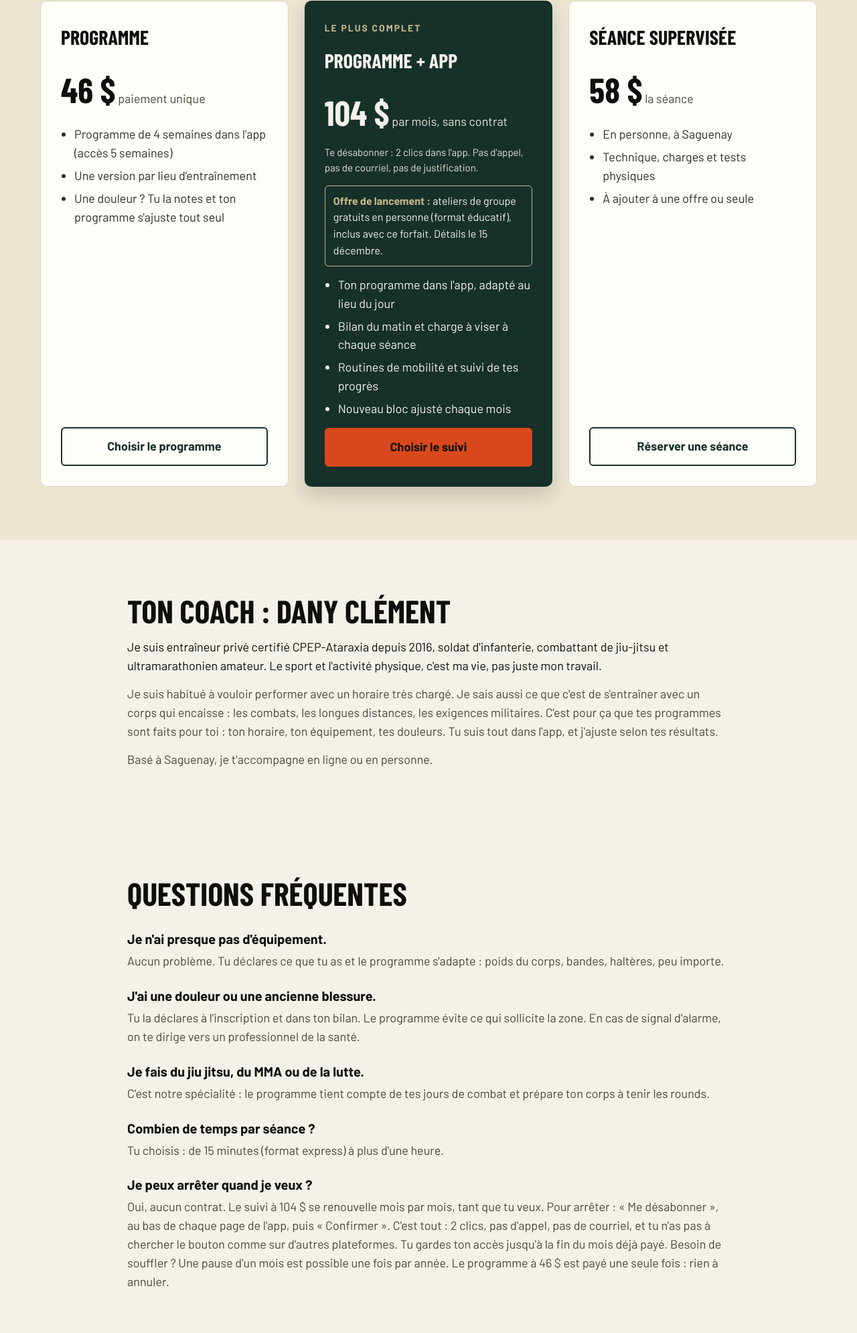
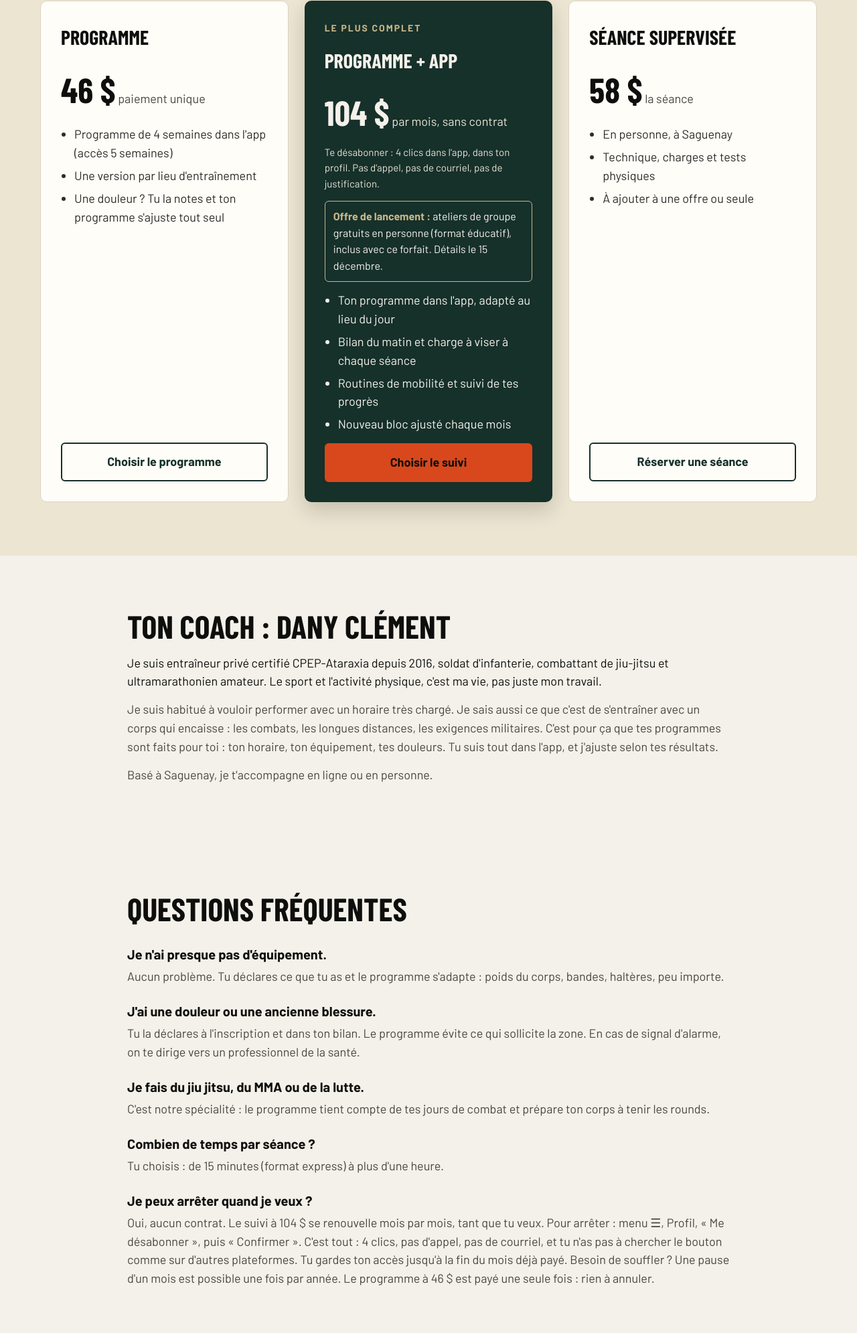
Before and after one commit to Dany-Boreal/boreal-site, a plain HTML site: page index.html in a window 1280 px wide. Shown: the part 1949-3940 px from the top of the page at 67% size. Drawn offline with nearby package versions, Linux system fonts and the light colour scheme; a web font is replaced by a local one.

Commit message:
Désabonnement : 4 clics, dans le profil de l'app
Co-Authored-By: Claude Opus 5.5 <noreply@anthropic.com>
Claude-Session: https://claude.ai/code/session_017xUYiPM3pFPniyJcEYjpVy

```diff
--- a/index.html
+++ b/index.html
@@ -124,7 +124,7 @@ a{color:#B83A12}a:hover{color:#8F2C0C}
           <p style="margin: 0; font-weight: 700; color: #C8B88A; font-size: 14px; letter-spacing: 0.14em; text-transform: uppercase">Le plus complet</p>
           <h3 style="margin: 0; font-family: 'Barlow Condensed', sans-serif; font-weight: 700; font-size: 30px; text-transform: uppercase">Programme + app</h3>
           <div><span style="font-family: 'Barlow Condensed', sans-serif; font-weight: 800; font-size: 52px">104 $</span> <span style="color: #E9E4D6">par mois, sans contrat</span></div>
-          <p style="margin: -6px 0 0; color: #E9E4D6; font-size: 15px">Te désabonner : 2 clics dans l'app. Pas d'appel, pas de courriel, pas de justification.</p>
+          <p style="margin: -6px 0 0; color: #E9E4D6; font-size: 15px">Te désabonner : 4 clics dans l'app, dans ton profil. Pas d'appel, pas de courriel, pas de justification.</p>
           <p style="margin: 0; padding: 10px 12px; border: 1px solid #C8B88A; border-radius: 6px; color: #F4F1EA; font-size: 16px"><b style="color: #C8B88A">Offre de lancement :</b> ateliers de groupe gratuits en personne (format éducatif), inclus avec ce forfait. Détails le 15 décembre.</p>
           <ul style="margin: 0; padding-left: 20px; display: flex; flex-direction: column; gap: 6px">
             <li>Ton programme dans l'app, adapté au lieu du jour</li>
@@ -162,7 +162,7 @@ a{color:#B83A12}a:hover{color:#8F2C0C}
       <div><h3 style="margin: 0 0 4px; font-size: 20px">J'ai une douleur ou une ancienne blessure.</h3><p style="margin: 0; color: #4A473E">Tu la déclares à l'inscription et dans ton bilan. Le programme évite ce qui sollicite la zone. En cas de signal d'alarme, on te dirige vers un professionnel de la santé.</p></div>
       <div><h3 style="margin: 0 0 4px; font-size: 20px">Je fais du jiu jitsu, du MMA ou de la lutte.</h3><p style="margin: 0; color: #4A473E">C'est notre spécialité : le programme tient compte de tes jours de combat et prépare ton corps à tenir les rounds.</p></div>
       <div><h3 style="margin: 0 0 4px; font-size: 20px">Combien de temps par séance ?</h3><p style="margin: 0; color: #4A473E">Tu choisis : de 15 minutes (format express) à plus d'une heure.</p></div>
-      <div><h3 style="margin: 0 0 4px; font-size: 20px">Je peux arrêter quand je veux ?</h3><p style="margin: 0; color: #4A473E">Oui, aucun contrat. Le suivi à 104 $ se renouvelle mois par mois, tant que tu veux. Pour arrêter : « Me désabonner », au bas de chaque page de l'app, puis « Confirmer ». C'est tout : 2 clics, pas d'appel, pas de courriel, et tu n'as pas à chercher le bouton comme sur d'autres plateformes. Tu gardes ton accès jusqu'à la fin du mois déjà payé. Besoin de souffler ? Une pause d'un mois est possible une fois par année. Le programme à 46 $ est payé une seule fois : rien à annuler.</p></div>
+      <div><h3 style="margin: 0 0 4px; font-size: 20px">Je peux arrêter quand je veux ?</h3><p style="margin: 0; color: #4A473E">Oui, aucun contrat. Le suivi à 104 $ se renouvelle mois par mois, tant que tu veux. Pour arrêter : menu ☰, Profil, « Me désabonner », puis « Confirmer ». C'est tout : 4 clics, pas d'appel, pas de courriel, et tu n'as pas à chercher le bouton comme sur d'autres plateformes. Tu gardes ton accès jusqu'à la fin du mois déjà payé. Besoin de souffler ? Une pause d'un mois est possible une fois par année. Le programme à 46 $ est payé une seule fois : rien à annuler.</p></div>
     </div>
   </section>
 
```
